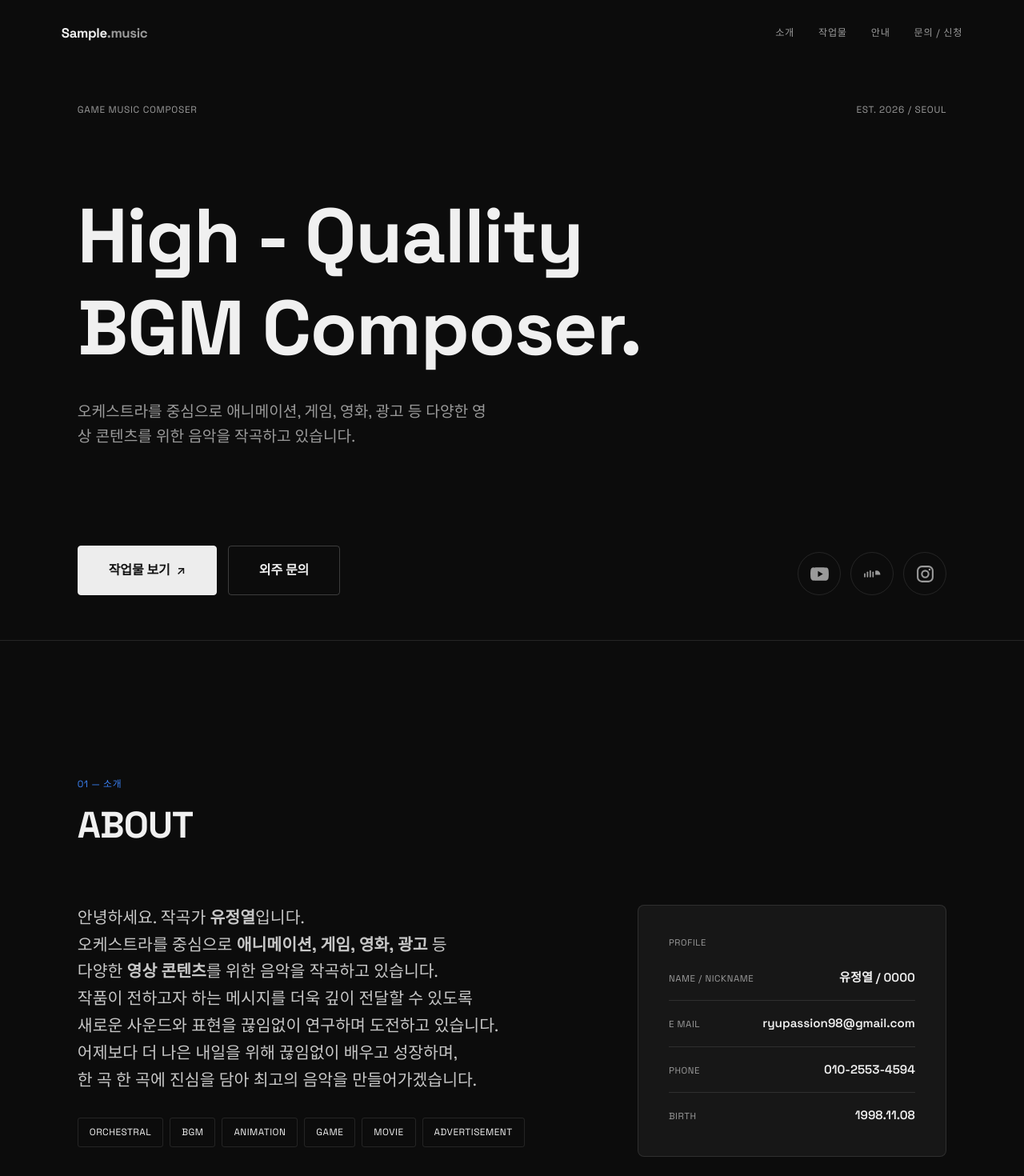
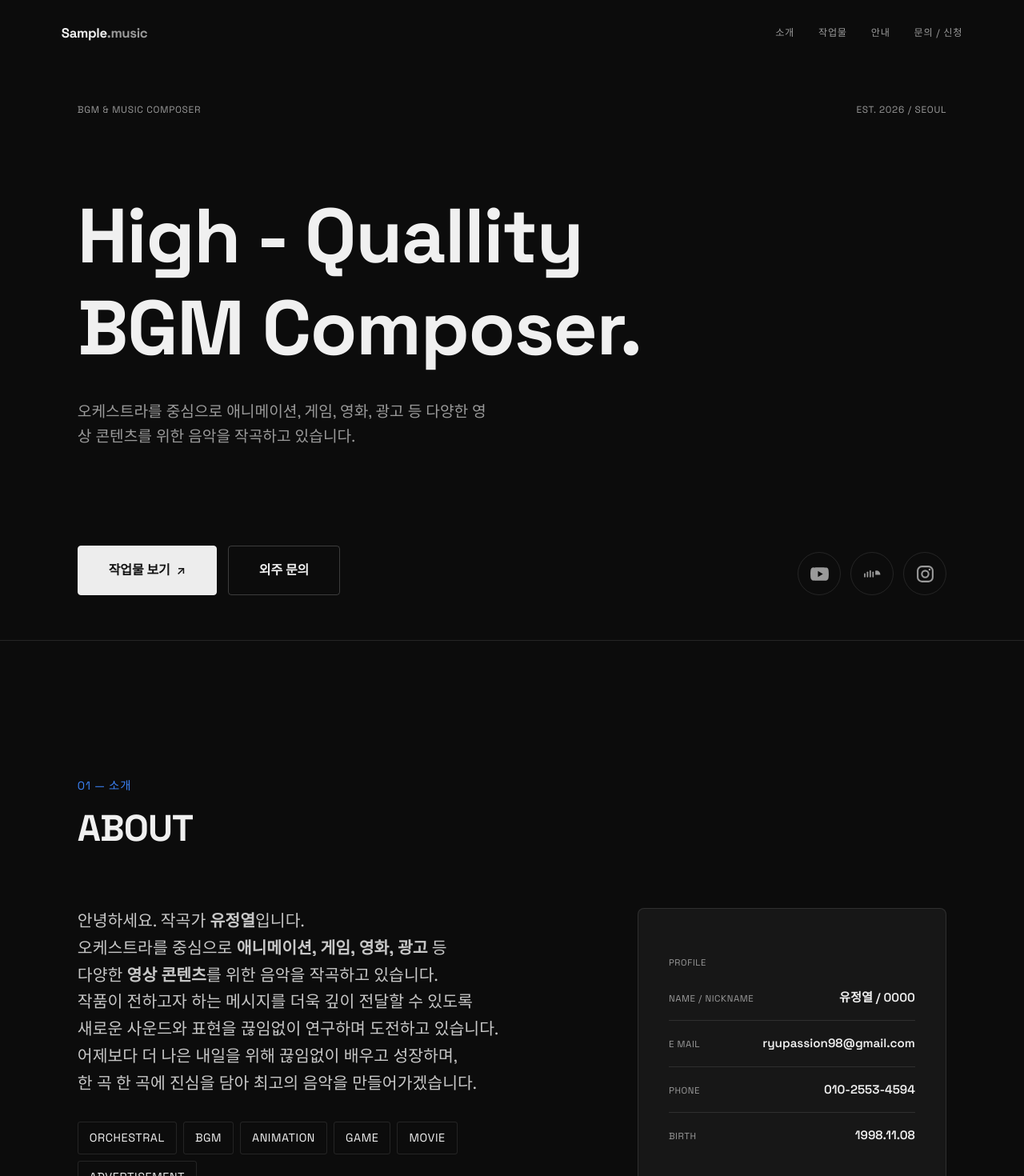
Before and after one commit to SLug801/music-portfolio, a Next.js app: page / in a window 1280 px wide. Shown: the top 1470 px of the page at 80% size. Built offline with nearby package versions, Linux system fonts and the light colour scheme; a web font is replaced by a local one.

Commit message:
auto: 2026-07-11 15:59

```diff
--- a/app/globals.css
+++ b/app/globals.css
@@ -89,7 +89,7 @@
 body.scrolled .sidenav { opacity: 1; pointer-events: auto; transform: translateY(-50%) translateX(0); }
 .sidenav a {
   position: relative; display: flex; align-items: center; gap: 9px;
-  font-family: var(--font-mono); font-size: 0.74rem; letter-spacing: 0.05em; text-transform: uppercase;
+  font-family: var(--font-mono); font-size: 0.9rem; letter-spacing: 0.05em; text-transform: uppercase;
   color: var(--muted); transition: color 0.2s;
 }
 .sidenav a:hover { color: var(--fg); }
@@ -141,7 +141,7 @@
 /* ===== 섹션 공통 ===== */
 .section { padding: clamp(90px, 14vw, 170px) 0; border-bottom: 1px solid var(--line); }
 .sec-head { margin-bottom: clamp(44px, 6vw, 80px); }
-.sec-index { display: block; font-size: 0.74rem; color: var(--accent); margin-bottom: 18px; }
+.sec-index { display: block; font-size: 0.9rem; color: var(--accent); margin-bottom: 18px; }
 .sec-title {
   font-family: var(--font-display); font-weight: 700; text-transform: uppercase;
   font-size: clamp(1.6rem, 3.6vw, 2.9rem); line-height: 1.0; letter-spacing: -0.02em;
@@ -155,7 +155,7 @@
 .tiny { font-size: 0.1em; opacity: 0.25; }
 .about__tags { list-style: none; display: flex; flex-wrap: wrap; gap: 8px; margin-top: 30px; }
 .about__tags li {
-  font-family: var(--font-mono); font-size: 0.74rem; text-transform: uppercase; letter-spacing: 0.04em;
+  font-family: var(--font-mono); font-size: 0.9rem; text-transform: uppercase; letter-spacing: 0.04em;
   padding: 8px 14px; border: 1px solid var(--line); border-radius: 3px; color: var(--fg);
 }
 .about__profile {
--- a/app/layout.jsx
+++ b/app/layout.jsx
@@ -1,8 +1,8 @@
 import './globals.css';
 
 export const metadata = {
-  title: '유정열 | Game Music Composer',
-  description: '게임 음악 작곡가 유정열의 포트폴리오. 게임 BGM, 사운드 이펙트, 편곡 외주 및 커미션.',
+  title: 'BGM & Music Composer',
+  description: '외주 작곡, BGM, 음악 포트폴리오',
 };
 
 export default function RootLayout({ children }) {
--- a/app/page.jsx
+++ b/app/page.jsx
@@ -344,7 +344,7 @@
       <section className="hero" id="home">
         <div className="hero__inner">
           <div className="hero__top">
-            <span className="mono">GAME MUSIC COMPOSER</span>
+            <span className="mono">BGM & MUSIC COMPOSER</span>
             <span className="mono">EST. 2026 / SEOUL</span>
           </div>
           <h1 className="hero__title">High - Quallity<br />BGM Composer.</h1>
```
